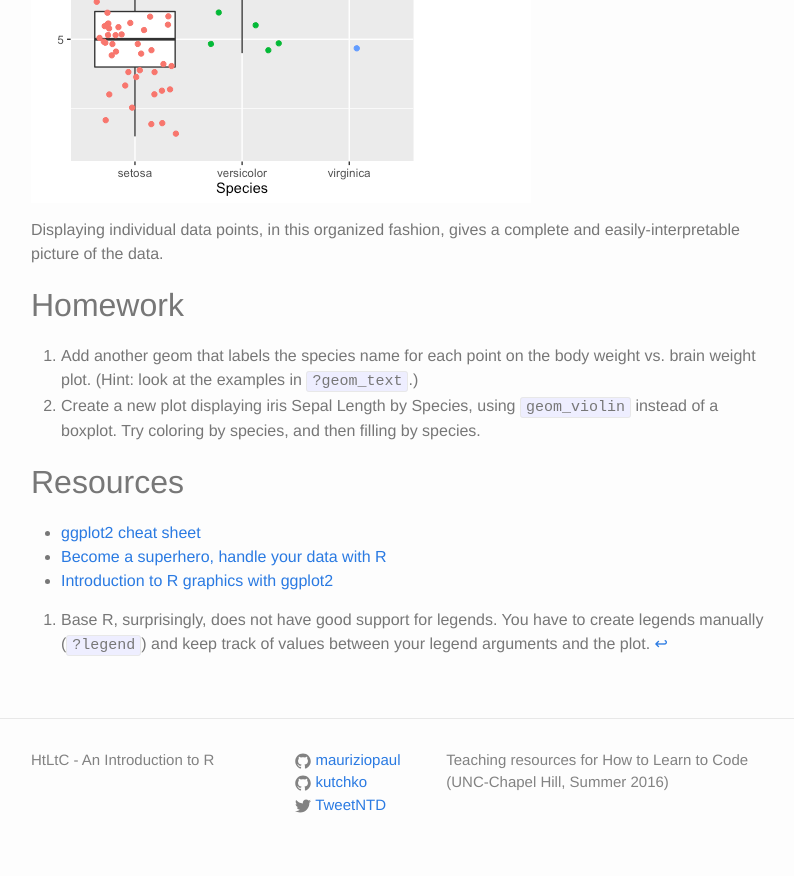
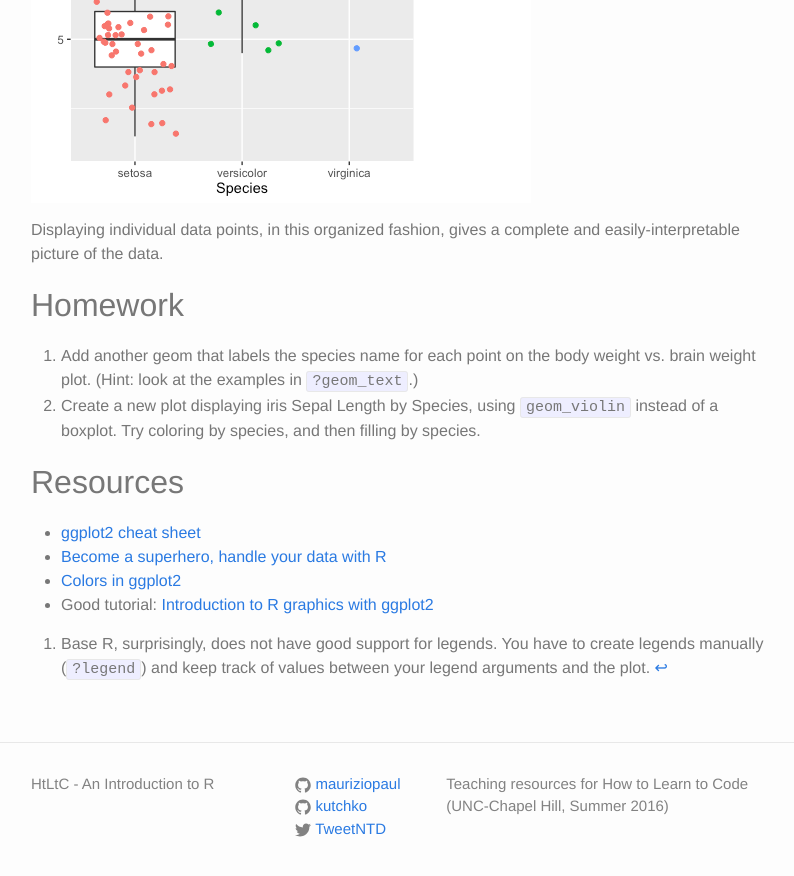
Before and after one commit to mauriziopaul/intro-to-R, a Jekyll site: the page built from _posts/2016-07-25-Lesson-07-advanced-plotting.md, in a window 1280 px wide and 900 px high, scrolled down 14917 px. Shown: the top 876 px of the window, without its empty margins (239-1033 px from the left). Built offline with Jekyll 4.4.1, drawn with Linux system fonts in a browser that asks for light colours.

Commit message:
Added link to colors in lesson

```diff
--- a/_posts/2016-07-25-Lesson-07-advanced-plotting.md
+++ b/_posts/2016-07-25-Lesson-07-advanced-plotting.md
@@ -291,4 +291,5 @@ Displaying individual data points, in this organized fashion, gives a complete a
 
 * [ggplot2 cheat sheet](https://www.rstudio.com/wp-content/uploads/2015/03/ggplot2-cheatsheet.pdf)
 * [Become a superhero, handle your data with R](http://cierareports.org/blog/2013/10/18/rCourse2013/index.html)
-* [Introduction to R graphics with ggplot2](http://tutorials.iq.harvard.edu/R/Rgraphics/Rgraphics.html)
+* [Colors in ggplot2](http://www.cookbook-r.com/Graphs/Colors_(ggplot2)/)
+* Good tutorial: [Introduction to R graphics with ggplot2](http://tutorials.iq.harvard.edu/R/Rgraphics/Rgraphics.html)
```
